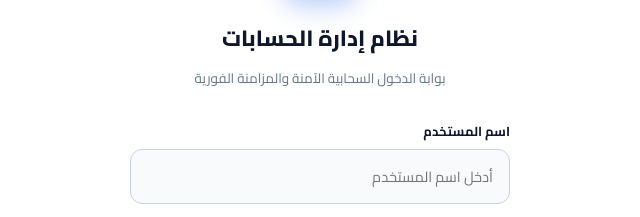
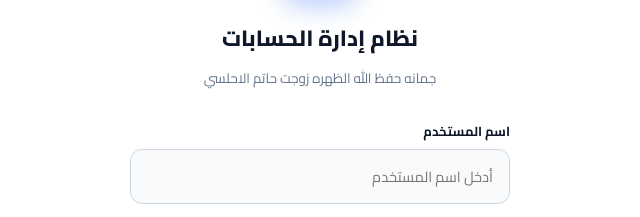
Before and after one commit to Hatemalahlasi/hatem-vault, a plain HTML site: page index.html in a window 1280 px wide. Shown: the part 248-465 px from the top of the page, 320-960 px from the left. Drawn offline with Linux system fonts and the light colour scheme.

Commit message:
Update subtitle text in login section

```diff
--- a/index.html
+++ b/index.html
@@ -391,7 +391,7 @@
         <div id="loginSection" class="login-box">
             <div class="system-icon"><i class="fa-solid fa-vault"></i></div>
             <h2>نظام إدارة الحسابات</h2>
-            <p class="subtitle">بوابة الدخول السحابية الآمنة والمزامنة الفورية</p>
+            <p class="subtitle">جمانه حفظ الله الظهره زوجت حاتم الاحلسي</p>
 
             <div class="form-group">
                 <label>اسم المستخدم</label>
```
